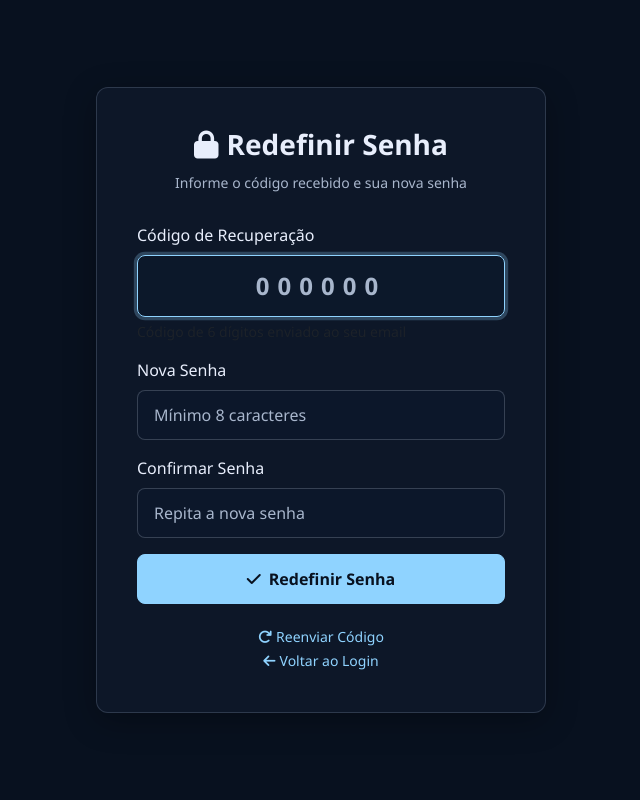
After one commit to WagnerLiveSun/livesun-comercial, a Flask app: page /auth/reset-password in a window 1280 px wide. The commit adds this page. Shown: the whole page, without its empty margins (319-959 px from the left). Run offline with Flask 3, Linux system fonts and the light colour scheme; parts of the project's set-up code (start-up, migrations or seed data) failed here and were passed over; some libraries are stand-ins or nearby versions.

Commit message:
Implementar funcionalidade de recuperação de senha com Brevo
- Criado serviço de integração com API do Brevo (src/services/brevo.py)
- Adicionado modelo PasswordResetCode para armazenar códigos de recuperação
- Criado template HTML para email de recuperação (templates/brevo_reset_password.html)
- Criado template forgot_password.html para solicitação de código
- Criado template reset_password.html para redefinição de senha
- Adicionado rotas /auth/forgot-password e /auth/reset-password
- Adicionado link 'Esqueci a senha' na página de login
- Código de 6 dígitos com expiração de 15 minutos
- Integração com Brevo para envio de emails transacionais

```diff
--- a/src/routes/auth.py
+++ b/src/routes/auth.py
@@ -18,6 +18,7 @@ from src.models import (
     CatalogoPlanoComercial,
     HistoricoMudancaPlano,
     NotificacaoComercial,
+    PasswordResetCode,
 )
 from src.extensions import limiter, require_role
 from src.access_control import (
@@ -37,6 +38,9 @@ from src.services.planos import (
     PLAN_CHOICES,
 )
 from src.services.assinatura import ServicoAssinatura
+from src.services.brevo import brevo_service
+import random
+import string
 
 auth_bp = Blueprint('auth', __name__, url_prefix='/auth')
 
@@ -1339,3 +1343,116 @@ def editar_empresa():
         fiscal_tipo_labels=FISCAL_TIPO_LABELS,
         fiscal_catalogos=_empresa_fiscal_catalogos(empresa),
     )
+
+
+@auth_bp.route('/forgot-password', methods=['GET', 'POST'])
+def forgot_password():
+    """Página de recuperação de senha - solicitação de envio de código."""
+    if request.method == 'POST':
+        email = request.form.get('email', '').strip().lower()
+
+        if not email:
+            flash('Por favor, informe seu email.', 'warning')
+            return render_template('auth/forgot_password.html')
+
+        # Verificar se usuário existe
+        user = User.query.filter_by(email=email).first()
+        if not user:
+            # Não informamos se email existe ou não por segurança
+            flash('Se o email estiver cadastrado, você receberá um código de recuperação.', 'info')
+            return render_template('auth/forgot_password.html')
+
+        # Gerar código de 6 dígitos
+        code = ''.join(random.choices(string.digits, k=6))
+
+        # Expiração em 15 minutos
+        expires_at = datetime.now() + timedelta(minutes=15)
+
+        # Invalidar códigos anteriores do mesmo email
+        PasswordResetCode.query.filter_by(email=email).update({'used': True})
+
+        # Criar novo código
+        reset_code = PasswordResetCode(
+            email=email,
+            code=code,
+            expires_at=expires_at,
+            used=False
+        )
+        db.session.add(reset_code)
+
+        try:
+            db.session.commit()
+
+            # Enviar email via Brevo
+            username = user.full_name or user.username
+            if brevo_service.send_reset_password_email(email, username, code):
+                flash('Código de recuperação enviado para seu email. Verifique sua caixa de entrada.', 'success')
+                return redirect(url_for('auth.reset_password', email=email))
+            else:
+                flash('Erro ao enviar email. Tente novamente mais tarde.', 'danger')
+
+        except Exception as e:
+            db.session.rollback()
+            flash('Erro ao processar solicitação. Tente novamente.', 'danger')
+
+    return render_template('auth/forgot_password.html')
+
+
+@auth_bp.route('/reset-password', methods=['GET', 'POST'])
+def reset_password():
+    """Página de redefinição de senha usando código."""
+    email = request.args.get('email', '')
+
+    if request.method == 'POST':
+        email = request.form.get('email', '').strip().lower()
+        code = request.form.get('code', '').strip()
+        new_password = request.form.get('new_password', '')
+        confirm_password = request.form.get('confirm_password', '')
+
+        # Validações básicas
+        if not email or not code or not new_password:
+            flash('Todos os campos são obrigatórios.', 'warning')
+            return render_template('auth/reset_password.html', email=email)
+
+        if len(new_password) < 8:
+            flash('A senha deve ter no mínimo 8 caracteres.', 'warning')
+            return render_template('auth/reset_password.html', email=email)
+
+        if new_password != confirm_password:
+            flash('As senhas não coincidem.', 'warning')
+            return render_template('auth/reset_password.html', email=email)
+
+        # Buscar código válido
+        reset_code = PasswordResetCode.query.filter_by(
+            email=email,
+            code=code,
+            used=False
+        ).order_by(PasswordResetCode.created_at.desc()).first()
+
+        if not reset_code or not reset_code.is_valid():
+            flash('Código inválido ou expirado. Solicite um novo código.', 'danger')
+            return render_template('auth/reset_password.html', email=email)
+
+        # Buscar usuário
+        user = User.query.filter_by(email=email).first()
+        if not user:
+            flash('Usuário não encontrado.', 'danger')
+            return render_template('auth/reset_password.html', email=email)
+
+        try:
+            # Atualizar senha
+            user.set_password(new_password)
+
+            # Marcar código como usado
+            reset_code.mark_as_used()
+
+            db.session.commit()
+
+            flash('Senha redefinida com sucesso! Faça login com sua nova senha.', 'success')
+            return redirect(url_for('auth.login'))
+
+        except Exception as e:
+            db.session.rollback()
+            flash('Erro ao redefinir senha. Tente novamente.', 'danger')
+
+    return render_template('auth/reset_password.html', email=email)
--- a/src/templates/auth/login.html
+++ b/src/templates/auth/login.html
@@ -222,6 +222,11 @@
             </form>
 
             <div class="login-footer">
+                <div class="text-center mb-3">
+                    <a href="{{ url_for('auth.forgot_password') }}" class="text-decoration-none" style="color: #94a3b8; font-size: 14px;">
+                        <i class="fas fa-key me-1"></i>Esqueci a senha
+                    </a>
+                </div>
 
                 <p class="mt-3">
                     <a href="{{ url_for('auth.register') }}" class="btn btn-outline-success w-100">Novo cadastro de empresa</a>
--- /dev/null
+++ b/src/templates/auth/reset_password.html
@@ -0,0 +1,204 @@
+<!DOCTYPE html>
+<html lang="pt-br">
+<head>
+    <meta charset="UTF-8">
+    <meta name="viewport" content="width=device-width, initial-scale=1.0">
+    <title>Redefinir Senha - LiveSun Comercial</title>
+    <link href="https://cdn.jsdelivr.net/npm/bootstrap@5.3.0/dist/css/bootstrap.min.css" rel="stylesheet">
+    <link rel="stylesheet" href="https://cdnjs.cloudflare.com/ajax/libs/font-awesome/6.4.0/css/all.min.css">
+    <style>
+        :root {
+            --ls-bg-main: #08111f;
+            --ls-bg-elevated: #0d1728;
+            --ls-border-subtle: rgba(160, 176, 204, 0.22);
+            --ls-text-main: #e8eefc;
+            --ls-text-muted: #a8b6cc;
+            --ls-primary: #dfe7f4;
+            --ls-accent: #8fd3ff;
+        }
+        body {
+            background-color: var(--ls-bg-main);
+            color: var(--ls-text-main);
+            min-height: 100vh;
+            display: flex;
+            align-items: center;
+            justify-content: center;
+            font-family: 'Segoe UI', Tahoma, Geneva, Verdana, sans-serif;
+        }
+        .reset-password-container {
+            background-color: var(--ls-bg-elevated);
+            border: 1px solid var(--ls-border-subtle);
+            border-radius: 12px;
+            padding: 40px;
+            max-width: 450px;
+            width: 100%;
+            box-shadow: 0 8px 32px rgba(0, 0, 0, 0.3);
+        }
+        .reset-password-header {
+            text-align: center;
+            margin-bottom: 30px;
+        }
+        .reset-password-header h1 {
+            color: var(--ls-text-main);
+            font-size: 28px;
+            font-weight: 600;
+            margin-bottom: 10px;
+        }
+        .reset-password-header p {
+            color: var(--ls-text-muted);
+            font-size: 14px;
+            margin: 0;
+        }
+        .form-control {
+            background-color: rgba(12, 24, 43, 0.92);
+            border: 1px solid rgba(148, 163, 184, 0.30);
+            color: var(--ls-text-main);
+            padding: 12px 16px;
+            border-radius: 8px;
+        }
+        .form-control:focus {
+            background-color: rgba(12, 24, 43, 0.92);
+            border-color: var(--ls-accent);
+            color: var(--ls-text-main);
+            box-shadow: 0 0 0 0.2rem rgba(143, 211, 255, 0.25);
+        }
+        .form-control::placeholder {
+            color: var(--ls-text-muted);
+        }
+        .btn-primary {
+            background-color: var(--ls-accent);
+            border-color: var(--ls-accent);
+            color: var(--ls-bg-main);
+            font-weight: 600;
+            padding: 12px 24px;
+            border-radius: 8px;
+            width: 100%;
+        }
+        .btn-primary:hover {
+            background-color: #7bc8f0;
+            border-color: #7bc8f0;
+            color: var(--ls-bg-main);
+        }
+        .btn-secondary {
+            background-color: transparent;
+            border: 1px solid var(--ls-border-subtle);
+            color: var(--ls-text-muted);
+            padding: 12px 24px;
+            border-radius: 8px;
+            width: 100%;
+        }
+        .btn-secondary:hover {
+            background-color: rgba(160, 176, 204, 0.1);
+            color: var(--ls-text-main);
+        }
+        .form-label {
+            color: var(--ls-text-main);
+            font-weight: 500;
+            margin-bottom: 8px;
+        }
+        .alert {
+            border-radius: 8px;
+            border: none;
+            padding: 16px;
+        }
+        .back-link {
+            text-align: center;
+            margin-top: 20px;
+        }
+        .back-link a {
+            color: var(--ls-accent);
+            text-decoration: none;
+            font-size: 14px;
+        }
+        .back-link a:hover {
+            text-decoration: underline;
+        }
+        .code-input {
+            letter-spacing: 8px;
+            font-size: 24px;
+            font-weight: 700;
+            text-align: center;
+            text-transform: uppercase;
+        }
+    </style>
+</head>
+<body>
+    <div class="reset-password-container">
+        <div class="reset-password-header">
+            <h1><i class="fas fa-lock me-2"></i>Redefinir Senha</h1>
+            <p>Informe o código recebido e sua nova senha</p>
+        </div>
+
+        {% with messages = get_flashed_messages(with_categories=true) %}
+            {% if messages %}
+                {% for category, message in messages %}
+                    <div class="alert alert-{{ 'danger' if category == 'error' else category }} alert-dismissible fade show" role="alert">
+                        {{ message }}
+                        <button type="button" class="btn-close" data-bs-dismiss="alert" aria-label="Close"></button>
+                    </div>
+                {% endfor %}
+            {% endif %}
+        {% endwith %}
+
+        <form method="POST" action="{{ url_for('auth.reset_password') }}">
+            <input type="hidden" name="csrf_token" value="{{ csrf_token() }}">
+            <input type="hidden" name="email" value="{{ email }}">
+
+            <div class="mb-3">
+                <label for="code" class="form-label">Código de Recuperação</label>
+                <input type="text" class="form-control code-input" id="code" name="code"
+                       placeholder="000000" maxlength="6" required autofocus>
+                <div class="form-text text-muted">Código de 6 dígitos enviado ao seu email</div>
+            </div>
+
+            <div class="mb-3">
+                <label for="new_password" class="form-label">Nova Senha</label>
+                <input type="password" class="form-control" id="new_password" name="new_password"
+                       placeholder="Mínimo 8 caracteres" required minlength="8">
+            </div>
+
+            <div class="mb-3">
+                <label for="confirm_password" class="form-label">Confirmar Senha</label>
+                <input type="password" class="form-control" id="confirm_password" name="confirm_password"
+                       placeholder="Repita a nova senha" required minlength="8">
+            </div>
+
+            <div class="d-grid gap-2">
+                <button type="submit" class="btn btn-primary">
+                    <i class="fas fa-check me-2"></i>Redefinir Senha
+                </button>
+            </div>
+        </form>
+
+        <div class="back-link">
+            <a href="{{ url_for('auth.forgot_password') }}">
+                <i class="fas fa-redo me-1"></i>Reenviar Código
+            </a>
+            <br>
+            <a href="{{ url_for('auth.login') }}">
+                <i class="fas fa-arrow-left me-1"></i>Voltar ao Login
+            </a>
+        </div>
+    </div>
+
+    <script src="https://cdn.jsdelivr.net/npm/bootstrap@5.3.0/dist/js/bootstrap.bundle.min.js"></script>
+    <script>
+        // Validação de senhas
+        document.querySelector('form').addEventListener('submit', function(e) {
+            const newPassword = document.getElementById('new_password').value;
+            const confirmPassword = document.getElementById('confirm_password').value;
+
+            if (newPassword !== confirmPassword) {
+                e.preventDefault();
+                alert('As senhas não coincidem. Por favor, verifique.');
+                return false;
+            }
+        });
+
+        // Formatar código (apenas números)
+        document.getElementById('code').addEventListener('input', function(e) {
+            this.value = this.value.replace(/\D/g, '').slice(0, 6);
+        });
+    </script>
+</body>
+</html>
```
Also changed, not shown: src/models/__init__.py (+68 -0 lines), src/services/brevo.py (added, +78 -0 lines), src/templates/auth/forgot_password.html (added, +161 -0 lines), templates/brevo_reset_password.html (added, +92 -0 lines).
